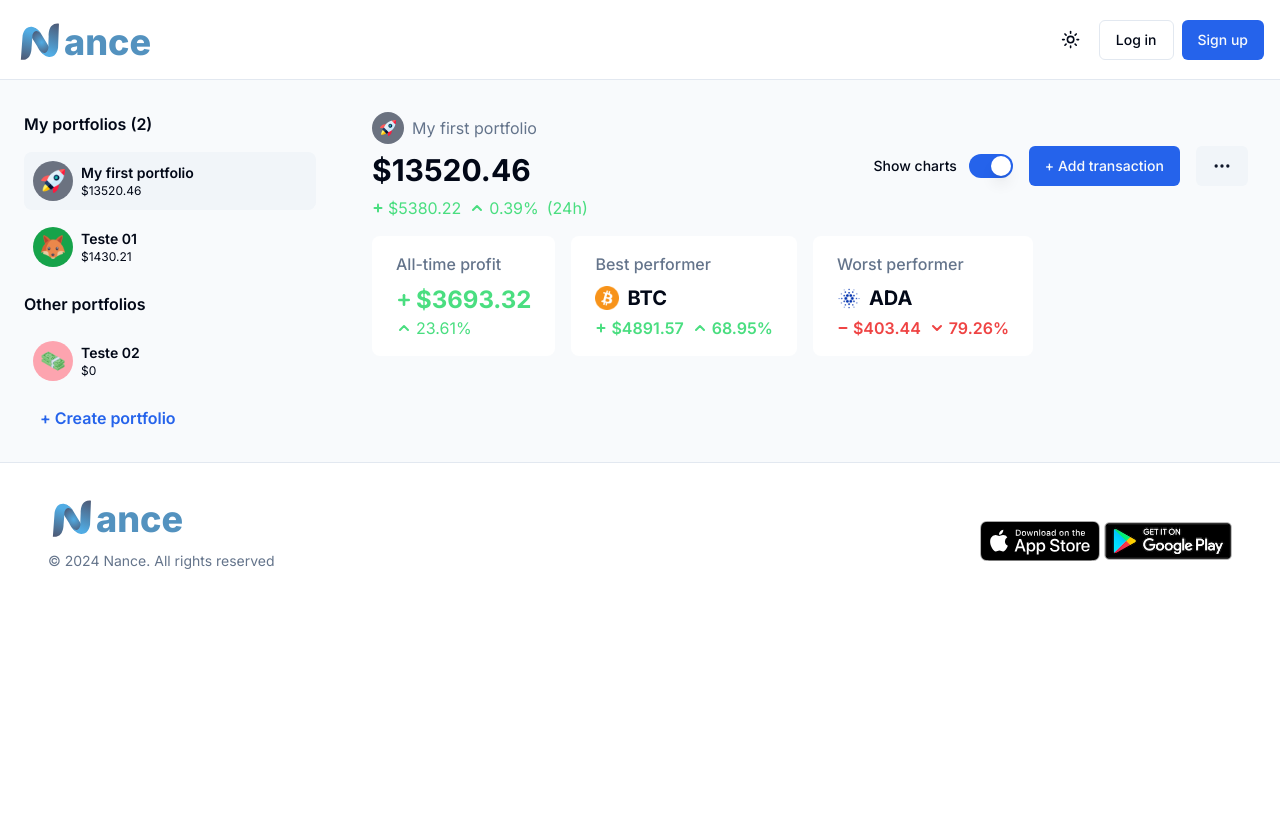
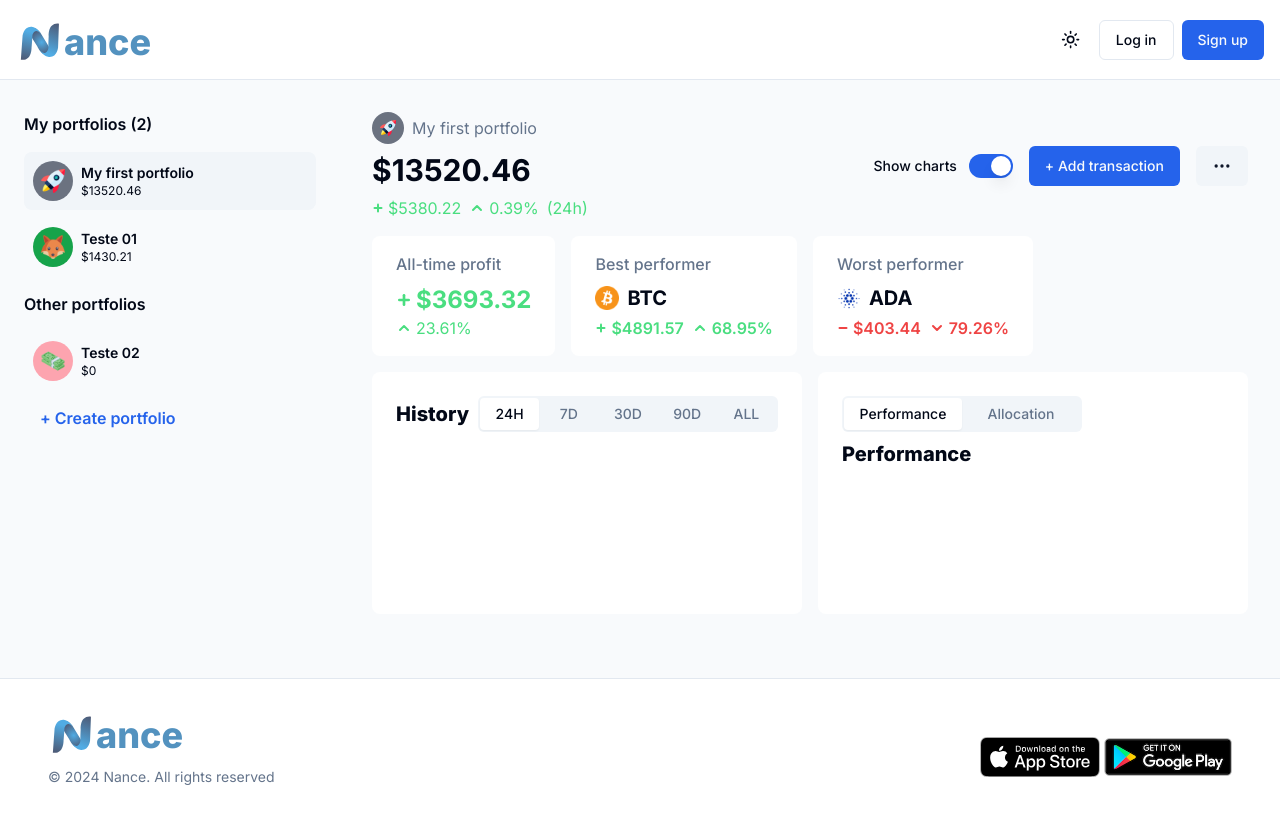
Before and after one commit to F3lip3/nance-web, a Next.js app: page /portfolio in a window 1280 px wide. Shown: the top 824 px of the page. Before the commit the page ends 800 px from the top, so only its background shows below. Built offline with nearby package versions, Linux system fonts and the light colour scheme; no server answers.

Commit message:
feat(portfolio): add portfolio charts container

```diff
--- a/package.json
+++ b/package.json
@@ -15,6 +15,7 @@
     "@radix-ui/react-label": "^2.0.2",
     "@radix-ui/react-slot": "^1.0.2",
     "@radix-ui/react-switch": "^1.0.3",
+    "@radix-ui/react-tabs": "^1.0.4",
     "class-variance-authority": "^0.7.0",
     "clsx": "^2.1.0",
     "lucide-react": "^0.368.0",
--- /dev/null
+++ b/src/components/portfolio/portfolio-allocation-chart.tsx
@@ -0,0 +1,3 @@
+export const PortfolioAllocationChart = () => {
+  return <h1 className="text-xl font-extrabold">Allocation</h1>;
+};
--- /dev/null
+++ b/src/components/portfolio/portfolio-history-chart.tsx
@@ -0,0 +1,26 @@
+import { Tabs, TabsList, TabsTrigger } from '@/components/ui/tabs';
+
+export const PortfolioHistoryChart = () => {
+  const handleHistoryPeriodChange = (period: string) => {
+    console.info(period);
+  };
+
+  return (
+    <div className="flex items-center justify-between">
+      <h1 className="text-xl font-extrabold">History</h1>
+      <Tabs
+        defaultValue="twenty_four_hours"
+        className="w-[300px]"
+        onValueChange={handleHistoryPeriodChange}
+      >
+        <TabsList className="grid w-full grid-cols-5 p-0.5 h-auto">
+          <TabsTrigger value="twenty_four_hours">24H</TabsTrigger>
+          <TabsTrigger value="seven_days">7D</TabsTrigger>
+          <TabsTrigger value="thirty_days">30D</TabsTrigger>
+          <TabsTrigger value="ninety_days">90D</TabsTrigger>
+          <TabsTrigger value="all">ALL</TabsTrigger>
+        </TabsList>
+      </Tabs>
+    </div>
+  );
+};
--- /dev/null
+++ b/src/components/portfolio/portfolio-performance-chart.tsx
@@ -0,0 +1,3 @@
+export const PortfolioPerformanceChart = () => {
+  return <h1 className="text-xl font-extrabold">Performance</h1>;
+};
--- /dev/null
+++ b/src/components/ui/tabs.tsx
@@ -0,0 +1,55 @@
+"use client"
+
+import * as React from "react"
+import * as TabsPrimitive from "@radix-ui/react-tabs"
+
+import { cn } from "@/lib/utils"
+
+const Tabs = TabsPrimitive.Root
+
+const TabsList = React.forwardRef<
+  React.ElementRef<typeof TabsPrimitive.List>,
+  React.ComponentPropsWithoutRef<typeof TabsPrimitive.List>
+>(({ className, ...props }, ref) => (
+  <TabsPrimitive.List
+    ref={ref}
+    className={cn(
+      "inline-flex h-10 items-center justify-center rounded-md bg-muted p-1 text-muted-foreground",
+      className
+    )}
+    {...props}
+  />
+))
+TabsList.displayName = TabsPrimitive.List.displayName
+
+const TabsTrigger = React.forwardRef<
+  React.ElementRef<typeof TabsPrimitive.Trigger>,
+  React.ComponentPropsWithoutRef<typeof TabsPrimitive.Trigger>
+>(({ className, ...props }, ref) => (
+  <TabsPrimitive.Trigger
+    ref={ref}
+    className={cn(
+      "inline-flex items-center justify-center whitespace-nowrap rounded-sm px-3 py-1.5 text-sm font-medium ring-offset-background transition-all focus-visible:outline-none focus-visible:ring-2 focus-visible:ring-ring focus-visible:ring-offset-2 disabled:pointer-events-none disabled:opacity-50 data-[state=active]:bg-background data-[state=active]:text-foreground data-[state=active]:shadow-sm",
+      className
+    )}
+    {...props}
+  />
+))
+TabsTrigger.displayName = TabsPrimitive.Trigger.displayName
+
+const TabsContent = React.forwardRef<
+  React.ElementRef<typeof TabsPrimitive.Content>,
+  React.ComponentPropsWithoutRef<typeof TabsPrimitive.Content>
+>(({ className, ...props }, ref) => (
+  <TabsPrimitive.Content
+    ref={ref}
+    className={cn(
+      "mt-2 ring-offset-background focus-visible:outline-none focus-visible:ring-2 focus-visible:ring-ring focus-visible:ring-offset-2",
+      className
+    )}
+    {...props}
+  />
+))
+TabsContent.displayName = TabsPrimitive.Content.displayName
+
+export { Tabs, TabsList, TabsTrigger, TabsContent }
--- /dev/null
+++ b/src/containers/portfolio/portfolio-charts.container.tsx
@@ -0,0 +1,36 @@
+import { PortfolioAllocationChart } from '@/components/portfolio/portfolio-allocation-chart';
+import { PortfolioHistoryChart } from '@/components/portfolio/portfolio-history-chart';
+import { PortfolioPerformanceChart } from '@/components/portfolio/portfolio-performance-chart';
+import { Tabs, TabsContent, TabsList, TabsTrigger } from '@/components/ui/tabs';
+
+const PortfolioChartsContainer = () => {
+  return (
+    <div className="flex flex-col xl:flex-row items-center justify-center gap-4">
+      <div className="flex flex-col flex-1 aspect-video bg-card rounded-lg p-6 w-full">
+        <PortfolioHistoryChart />
+      </div>
+      <div className="2xl:hidden flex flex-col flex-1 aspect-video bg-card rounded-lg p-6 w-full">
+        <Tabs defaultValue="performance" className="w-[240px]">
+          <TabsList className="grid w-full grid-cols-2 p-0.5 h-auto">
+            <TabsTrigger value="performance">Performance</TabsTrigger>
+            <TabsTrigger value="allocation">Allocation</TabsTrigger>
+          </TabsList>
+          <TabsContent value="performance">
+            <PortfolioPerformanceChart />
+          </TabsContent>
+          <TabsContent value="allocation">
+            <PortfolioAllocationChart />
+          </TabsContent>
+        </Tabs>
+      </div>
+      <div className="2xl:flex hidden flex-col flex-1 aspect-video bg-card rounded-lg p-6">
+        <PortfolioPerformanceChart />
+      </div>
+      <div className="2xl:flex hidden flex-col flex-1 aspect-video bg-card rounded-lg p-6">
+        <PortfolioAllocationChart />
+      </div>
+    </div>
+  );
+};
+
+export default PortfolioChartsContainer;
--- a/src/containers/portfolio/portfolio-details.container.tsx
+++ b/src/containers/portfolio/portfolio-details.container.tsx
@@ -1,6 +1,7 @@
 'use client';
 
 import { PortfolioEmptyState } from '@/components/portfolio/portfolio-empty-state';
+import PortfolioChartsContainer from '@/containers/portfolio/portfolio-charts.container';
 import PortfolioDetailsActionsContainer from '@/containers/portfolio/portfolio-details-actions.container';
 import { PortfolioDetailsHeaderContainer } from '@/containers/portfolio/portfolio-details-header.container';
 import { PortfolioStatisticsContainer } from '@/containers/portfolio/portfolio-statistics.container';
@@ -20,8 +21,9 @@ export const PortfolioDetailsContainer = () => {
       {portfolio.totalAmount === 0 ? (
         <PortfolioEmptyState />
       ) : (
-        <div className="flex flex-col w-full pt-4 pb-8">
+        <div className="flex flex-col w-full pt-4 pb-8 gap-4 2xl:gap-6">
           <PortfolioStatisticsContainer portfolioId={portfolio.id} />
+          <PortfolioChartsContainer />
         </div>
       )}
     </>
```
Also changed, not shown: src/containers/portfolio/portfolio-statistics.container.tsx (+0 -19 lines), 1 other file (tests, documents, lock files or other folders).
